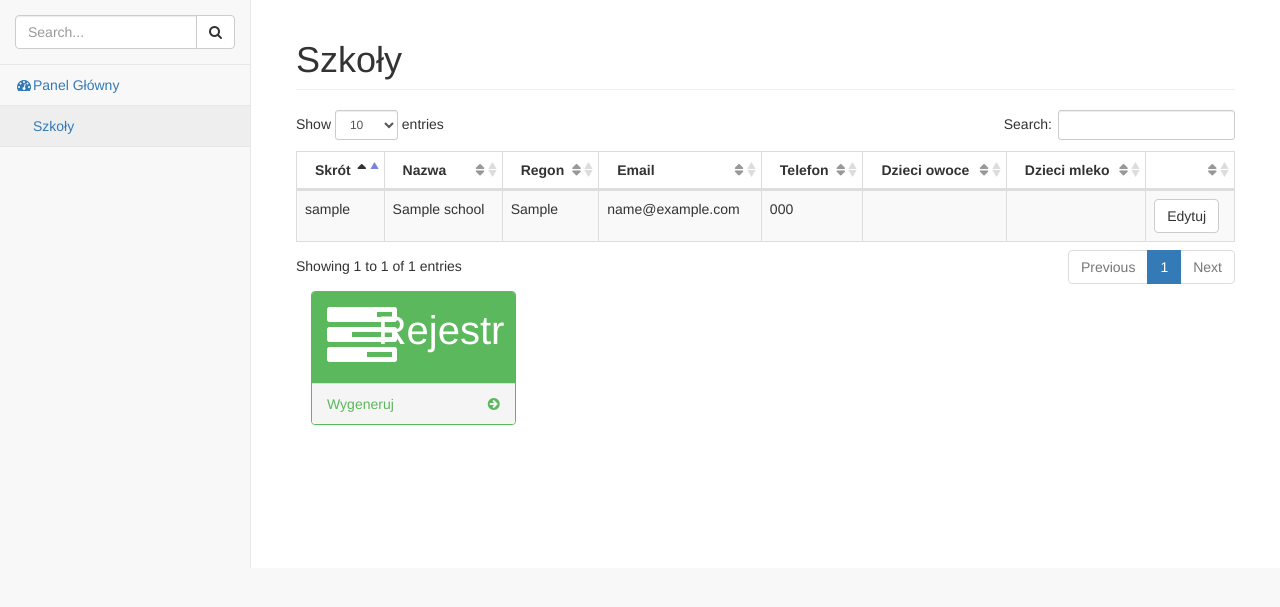
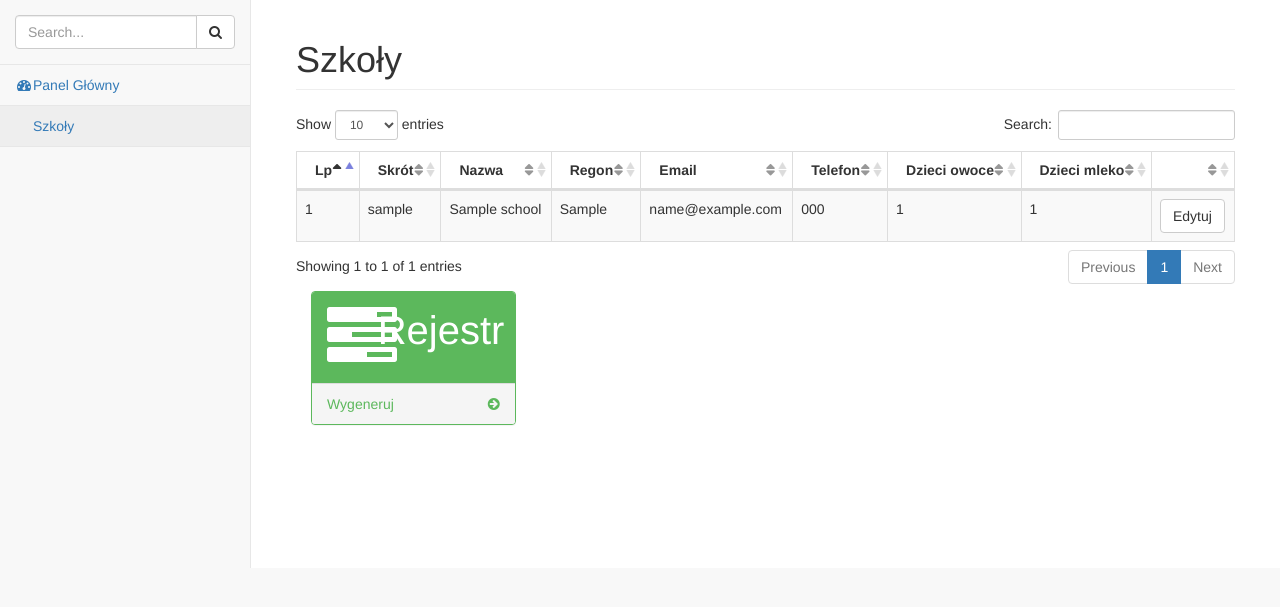
Before and after one commit to mariakoszula/ryko-manager, a Flask app: page /schools_all in a window 1280 px wide. Shown: the part 51-658 px from the top of the page. Run offline with Flask 2, Linux system fonts and the light colour scheme; tables that the repository leaves empty hold one stand-in row (values such as "Sample post"); some libraries are stand-ins or nearby versions.

Commit message:
Add displaying number of products in school_all view

```diff
--- a/models.py
+++ b/models.py
@@ -57,7 +57,7 @@ class Contract(db.Model):
     validity_date = db.Column(db.DateTime, nullable=False)
     fruitVeg_products = db.Column(db.Integer, nullable=False)
     dairy_products = db.Column(db.Integer, nullable=False)
-    is_annex = db.Column(db.Boolean, nullable=False, default=False)
+    is_annex = db.Column(db.Boolean, nullable=False, default=0)
 
     school_id = db.Column(db.Integer,  db.ForeignKey('school.id'), nullable=False)
     school = db.relationship('School', backref=db.backref('contracts', lazy=True))
--- a/run.py
+++ b/run.py
@@ -1,6 +1,6 @@
 from flask import render_template, request
 from setup import app, db
-from models import School
+from models import School, Contract
 
 
 @app.route('/')
@@ -10,7 +10,9 @@ def index():
 
 @app.route('/schools_all')
 def schools_all():
-    return render_template("schools_all.html", Schools=School.query.all())
+    AllSchools = db.session.query(School).join(School.contracts).filter(Contract.program_id == 1).all() ## filtering by contract not working?!
+
+    return render_template("schools_all.html", Schools=AllSchools)
 
 
 @app.route('/school_form/<int:school_id>')
--- a/templates/schools_all.html
+++ b/templates/schools_all.html
@@ -8,6 +8,7 @@
                             <table width="100%" class="table table-striped table-bordered table-hover" id="divided-table-with-search">
                                 <thead>
                                     <tr>
+                                        <th>Lp</th>
                                         <th>Skrót</th>
                                         <th>Nazwa</th>
                                         <th>Regon</th>
@@ -21,13 +22,14 @@
                                 <tbody>
                                     {% for school in Schools %}
                                     <tr class="odd gradeX">
+                                        <td>{{ school.id }}</td>
                                         <td>{{ school.nick }}</td>
                                         <td>{{ school.name }}</td>
                                         <td>{{ school.regon }}</td>
                                         <td>{{ school.email }}</td>
                                         <td>{{ school.phone }}</td>
-                                        <td class="center"></td>
-                                        <td class="center"></td>
+                                        <td class="center">{{ school.contracts[0].fruitVeg_products }}</td>
+                                        <td class="center">{{ school.contracts[0].dairy_products }}</td>
                                         <td class="center">
                                             <button type="button" onclick="window.location.href='{{ url_for( 'school_form' , school_id=school.id ) }}';" class="btn btn-default">Edytuj</button>
                                         </td>
```
Also changed, not shown: static/pages/forms.html (indentation only).
